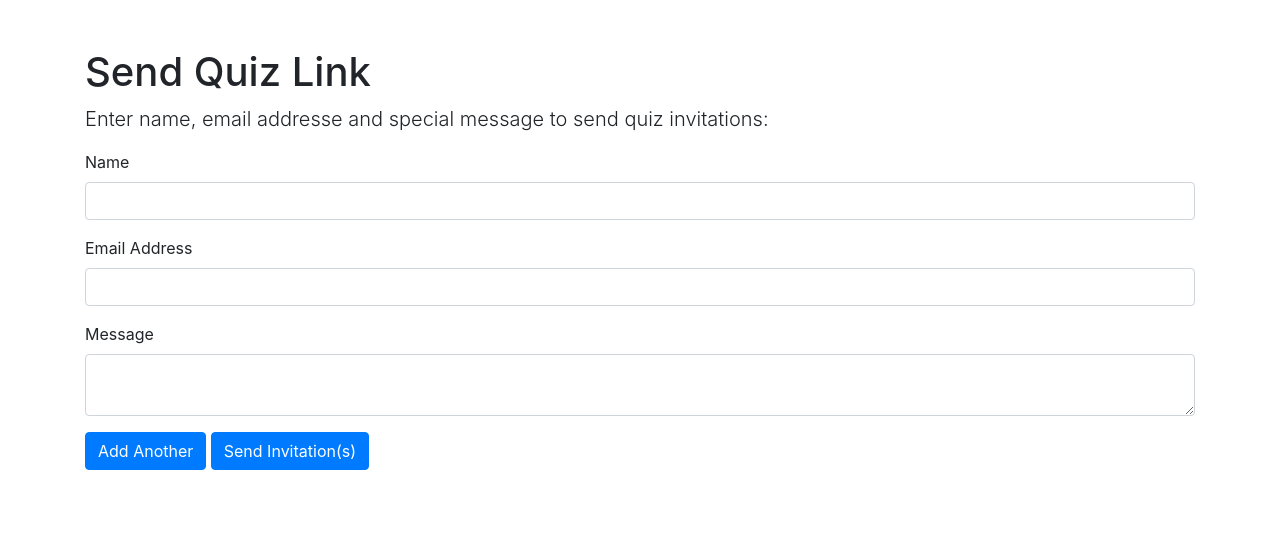
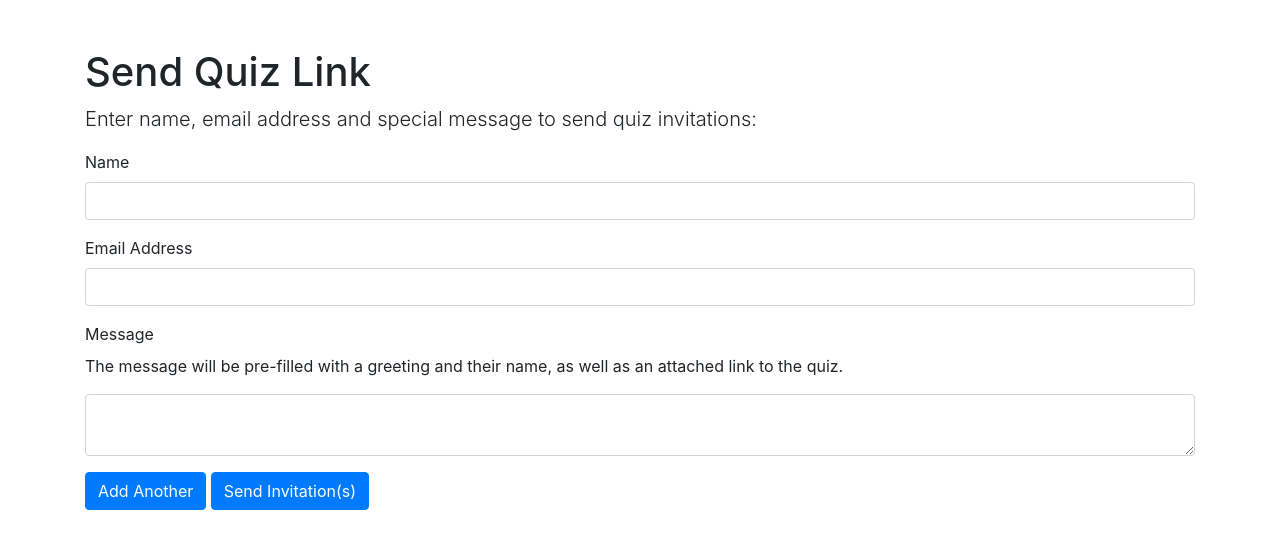
Before and after one commit to rebeccachen8788/Software-Programming-Quiz, a Flask app: page /quiz_send in a window 1280 px wide. Shown: the top 549 px of the page. Run offline with Flask 3, Linux system fonts and the light colour scheme.

Commit message:
Updated keys for proper connection across team

```diff
--- a/application/email.py
+++ b/application/email.py
@@ -2,14 +2,13 @@
 
 from flask import Blueprint, render_template, request
 from mailjet_rest import Client
-import os
 import uuid
 
 email_bp = Blueprint('email', __name__)
 
 # Configure Mailjet API keys
-API_KEY = os.environ['MAILJET_API_KEY']
-API_SECRET = os.environ['MAILJET_API_SECRET']
+API_KEY = '4f4724f09fd7d7127aa5f0d5d17fed1d'
+API_SECRET = 'e069a58167f81de0de76dfb6ec4c3255'
 mailjet = Client(auth=(API_KEY, API_SECRET), version='v3.1')
 
 
--- a/application/templates/homepage.html
+++ b/application/templates/homepage.html
@@ -16,7 +16,6 @@
     <div class="container text-center mt-5">
         <h1>Welcome to QuizApp</h1>
         <p class="lead">This is a simple quiz application.</p>
-<<<<<<< HEAD
         <!-- Buttons for Log In and Sign Up -->
         <div>
             <a href="/login" class="btn btn-primary btn-lg mr-2">Log In</a>
@@ -27,8 +26,6 @@
             <p>To send a created quiz, click the link below:</p>
             <a href="/quiz_send" class="btn btn-info">Send Quiz</a>
         </div>
-=======
->>>>>>> main
     </div>
 
     <!-- Optional JavaScript and Bootstrap JS -->
--- a/application/templates/quiz_send.html
+++ b/application/templates/quiz_send.html
@@ -11,7 +11,7 @@
 <body>
     <div class="container mt-5">
         <h1>Send Quiz Link</h1>
-        <p class="lead">Enter name, email addresse and special message to send quiz invitations:</p>
+        <p class="lead">Enter name, email address and special message to send quiz invitations:</p>
         <form method="post" id="quizForm" onsubmit="showSuccessMessage()">
             <div id="inputFields">
                 <div class="form-group">
@@ -24,6 +24,8 @@
                 </div>
                 <div class="form-group">
                     <label for="message">Message</label>
+                    <p>The message will be pre-filled with a greeting and their name,
+                        as well as an attached link to the quiz.</p>
                     <textarea class="form-control" name="message[]" required></textarea>
                 </div>
             </div>
```
